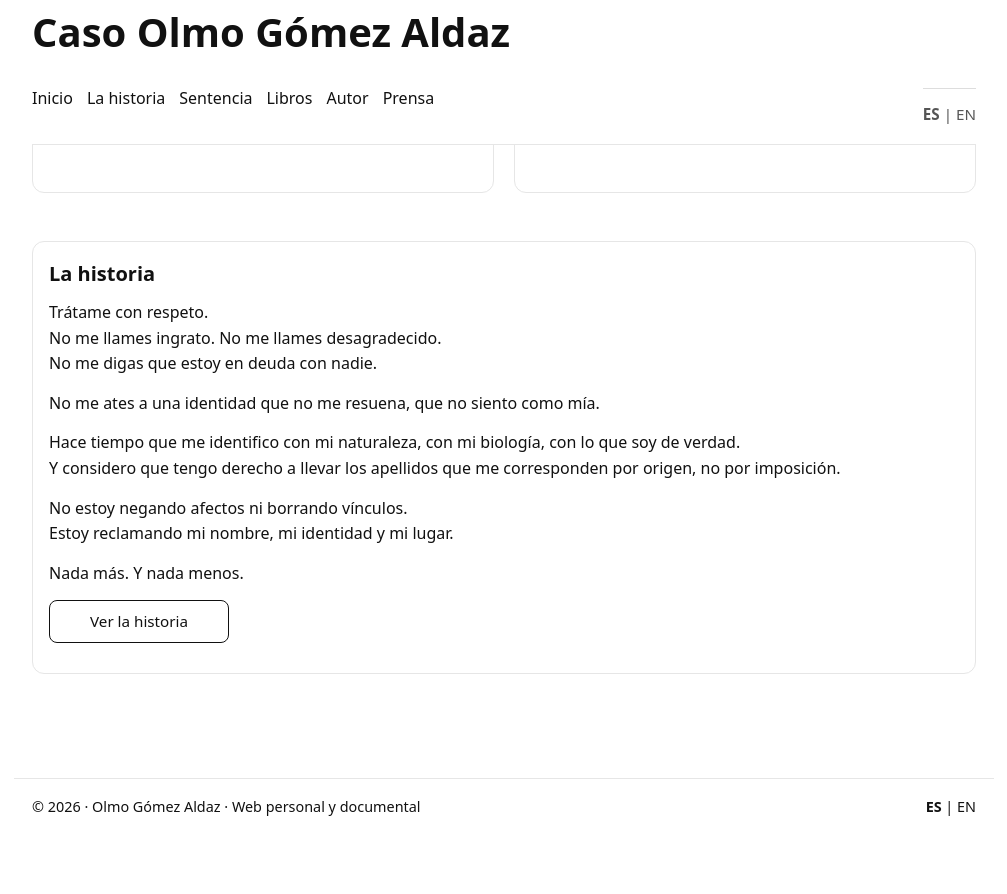
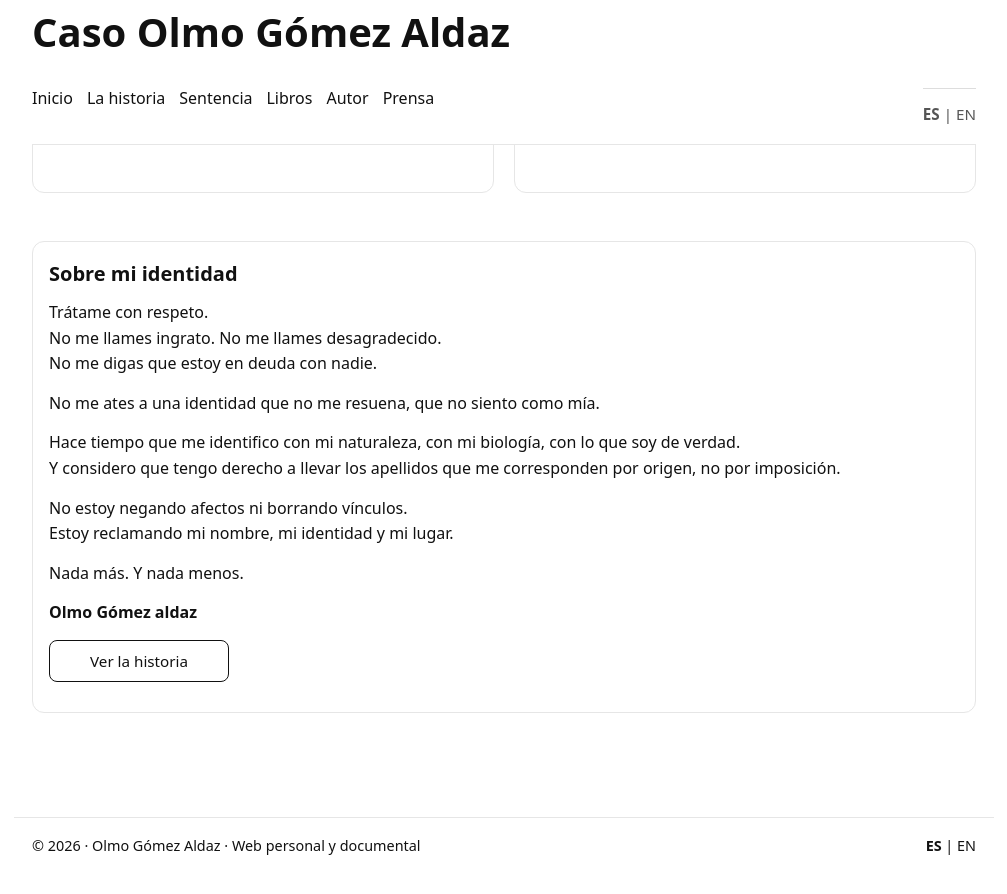
Before and after one commit to olmogaldaz/olmogaldaz.github.io, a Jekyll site: the page built from es/autor/index.html, in a window 1280 px wide and 900 px high, scrolled down 710 px. Shown: the top 894 px of the window, without its empty margins (136-1143 px from the left). Built offline with Jekyll 4.4.1, drawn with Linux system fonts in a browser that asks for light colours; before the commit the page ends 1574 px from its top, so only the background shows below that.

Commit message:
Update index.html

```diff
--- a/es/autor/index.html
+++ b/es/autor/index.html
@@ -33,7 +33,7 @@ description: Trayectoria personal del autor, archivo documental, proceso de rest
       </div>
 
       <div class="card">
-        <h2>La historia</h2>
+        <h2>Sobre mi identidad</h2>
         <p>
           Trátame con respeto.<br>
           No me llames ingrato. No me llames desagradecido.<br>
@@ -54,6 +54,9 @@ description: Trayectoria personal del autor, archivo documental, proceso de rest
           Nada más. Y nada menos.
         </p>
         <p>
+          <b>Olmo Gómez aldaz</b>
+        </p>
+        <p>
           <a class="cta" href="/es/caso/">
             Ver la historia
           </a>
```
